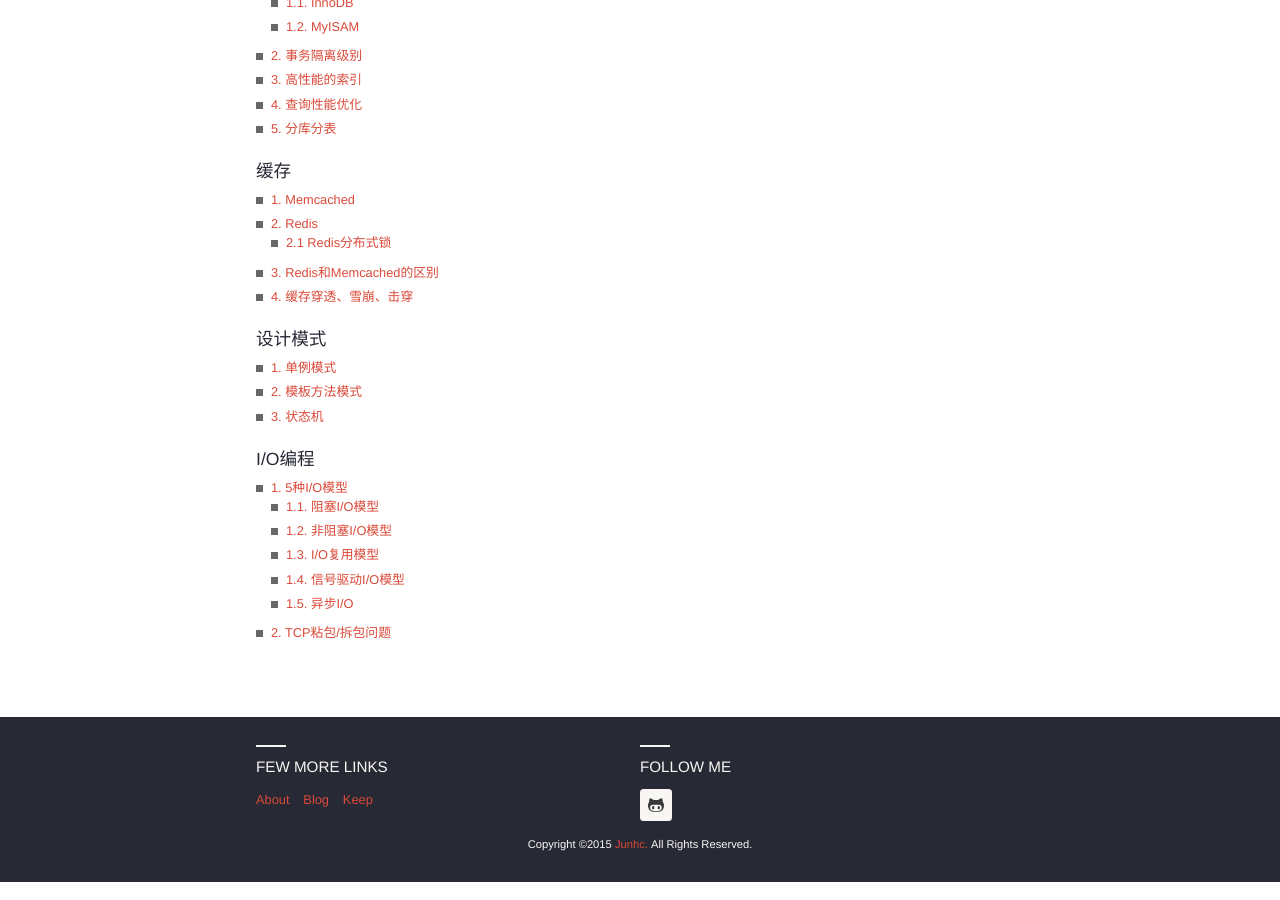
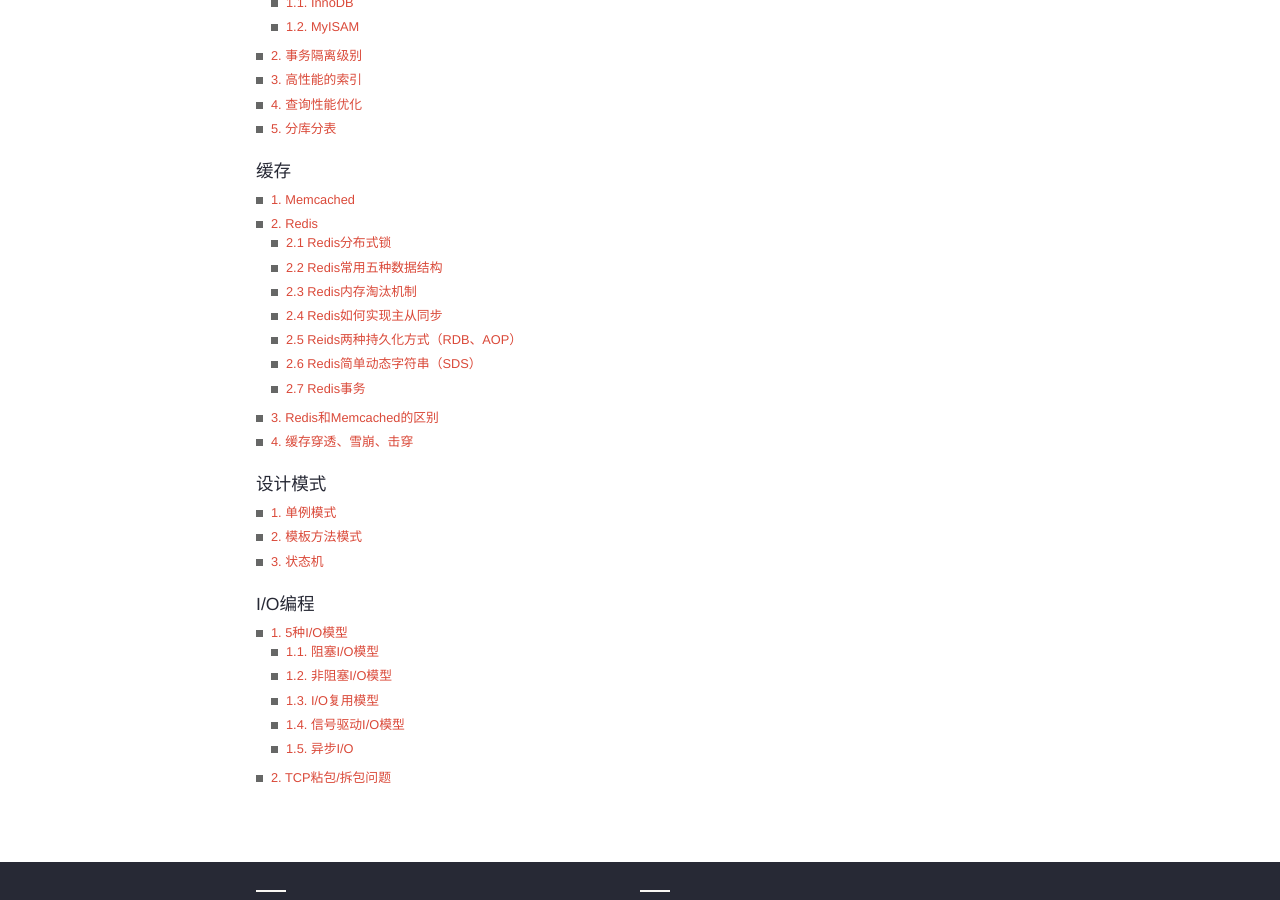
Before and after one commit to junhc/junhc.github.io, a Jekyll site: the page built from 你必须知道的.md, in a window 1280 px wide and 900 px high, scrolled down 1918 px. Built offline with Jekyll 4.4.1, drawn with Linux system fonts in a browser that asks for light colours; Markdown is read by kramdown in place of the engine named in the settings.

Commit message:
Update 你必须知道的.md

```diff
--- a/你必须知道的.md
+++ b/你必须知道的.md
@@ -83,6 +83,12 @@
 * [1. Memcached](/memcached)
 * [2. Redis](#2-)
   * [2.1 Redis分布式锁](/redis/distributed-locks)
+  * [2.2 Redis常用五种数据结构](#)
+  * [2.3 Redis内存淘汰机制](#)
+  * [2.4 Redis如何实现主从同步](#)
+  * [2.5 Reids两种持久化方式（RDB、AOP）](#)
+  * [2.6 Redis简单动态字符串（SDS）](#)
+  * [2.7 Redis事务](#)
 * [3. Redis和Memcached的区别](/redis-vs-memcached)
 * [4. 缓存穿透、雪崩、击穿](/cache-invalid)
 
```
